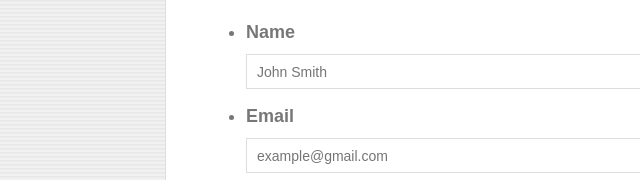
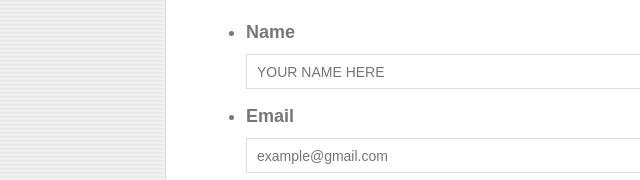
Before and after one commit to jnieves14/jnieves14.github.io, a plain HTML site: page contact.html in a window 1280 px wide. Shown: the part 280-460 px from the top of the page, 10-650 px from the left. Drawn offline with nearby package versions, Linux system fonts and the light colour scheme.

Commit message:
filler name changed

```diff
--- a/contact.html
+++ b/contact.html
@@ -31,7 +31,7 @@
         <ul>
           <li>
             <label for="name">Name</label>
-            <input type="text" id="name" name="name" placeholder="John Smith" required="required">
+            <input type="text" id="name" name="name" placeholder="YOUR NAME HERE" required="required">
           </li>
           <li>
             <label for="email">Email</label>
```
